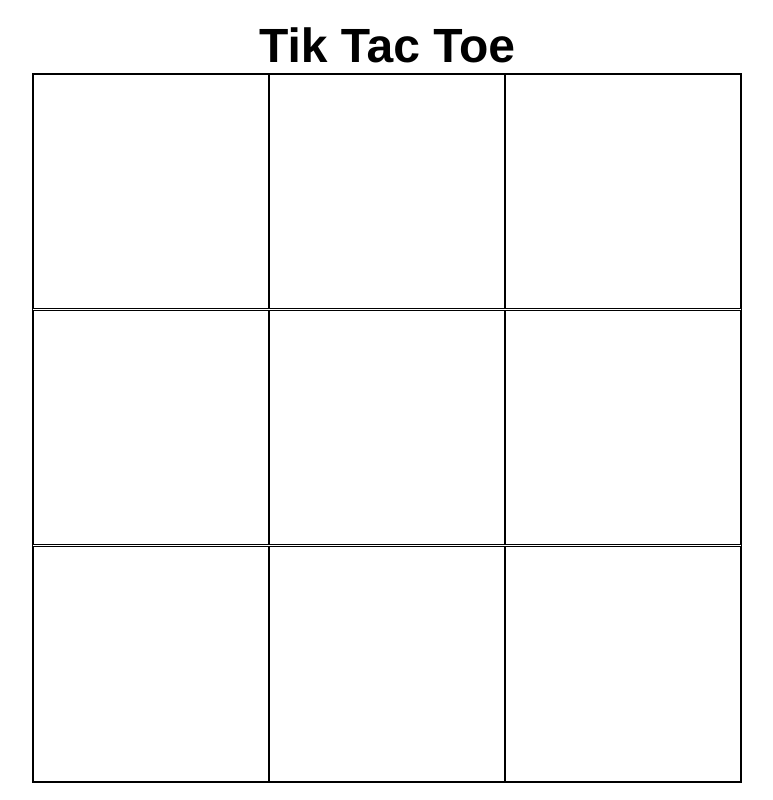
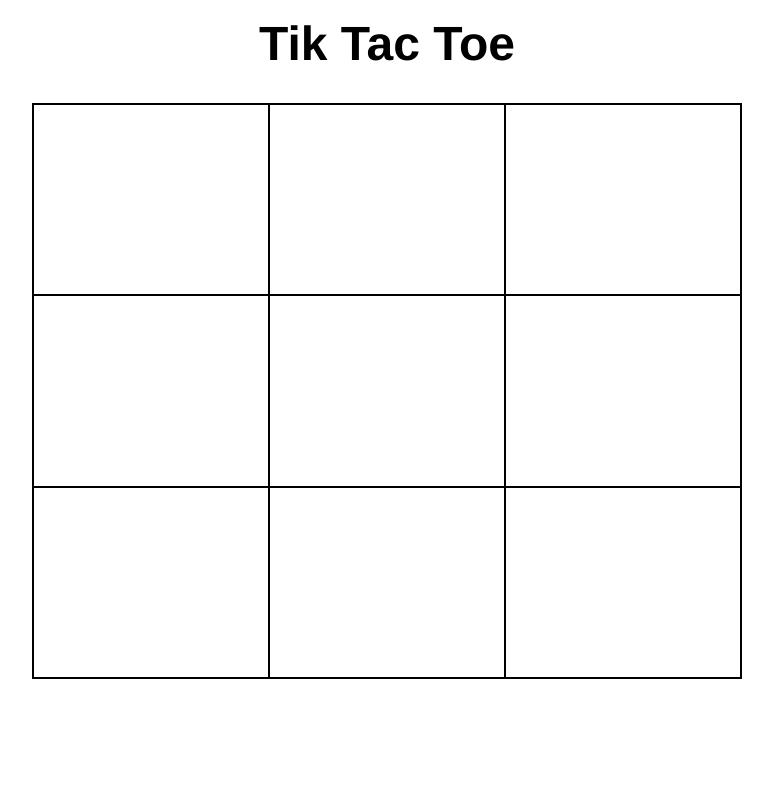
Before and after one commit to akashmore1/Tik-Tak-Toe, a React (Create React App) app: page / in a window 1280 px wide. Shown: the whole page, without its empty margins (253-1026 px from the left). Built offline with nearby package versions, Linux system fonts and the light colour scheme.

Commit message:
Make game responsive for every device

```diff
--- a/src/App.css
+++ b/src/App.css
@@ -5,8 +5,50 @@
   flex-direction: column;
   justify-content: center;
   align-items: center;
+  gap: 2rem;
+  padding: 1rem;
 }
 
 h1 {
-  font-size: 3rem;
+  font-size: 2rem;
 }
+
+.result {
+  font-size: 2rem;
+  display: flex;
+  gap: 1rem;
+  align-items: center;
+  justify-content: center;
+  flex-direction: column;
+}
+
+.display {
+  visibility: hidden;
+}
+
+button {
+  width: 80vw;
+  font-size: 2rem;
+  padding: 7px;
+  max-width: 20rem;
+}
+
+@media (min-width: 470px) {
+  button {
+    font-size: 3rem;
+  }
+
+  .result {
+    font-size: 3rem;
+  }
+
+  h1 {
+    font-size: 3rem;
+  }
+}
+
+@media (min-width: 700px) {
+  .result {
+    flex-direction: row;
+  }
+}
--- a/src/App.js
+++ b/src/App.js
@@ -6,15 +6,15 @@ import "./App.css";
 function App() {
   const [winnerText, setWinnerText] = useState("");
   console.log("winnerText", winnerText);
+  const classes = `result ${winnerText ? "" : "display"}`;
   return (
     <div className="main__wrapper">
       <h1>Tik Tac Toe</h1>
       <Main setWinnerText={setWinnerText} />
-      {winnerText && (
-        <div>
-          {winnerText} wins! <button>Play again?</button>
-        </div>
-      )}
+
+      <div className={classes}>
+        {winnerText} wins! <button>Play again?</button>
+      </div>
     </div>
   );
 }
--- a/src/components/Cell.css
+++ b/src/components/Cell.css
@@ -5,5 +5,11 @@
   display: flex;
   justify-content: center;
   align-items: center;
-  font-size: 6rem;
+  font-size: 2rem;
 }
+
+@media (min-width: 470px) {
+  .cell {
+    font-size: 6rem;
+  }
+}
--- a/src/components/Main.css
+++ b/src/components/Main.css
@@ -15,13 +15,3 @@
   justify-content: space-between;
   height: 33.33%;
 }
-
-.cell {
-  height: 100%;
-  width: 33.33%;
-  border: 1px solid black;
-  display: flex;
-  justify-content: center;
-  align-items: center;
-  font-size: 6rem;
-}
```
